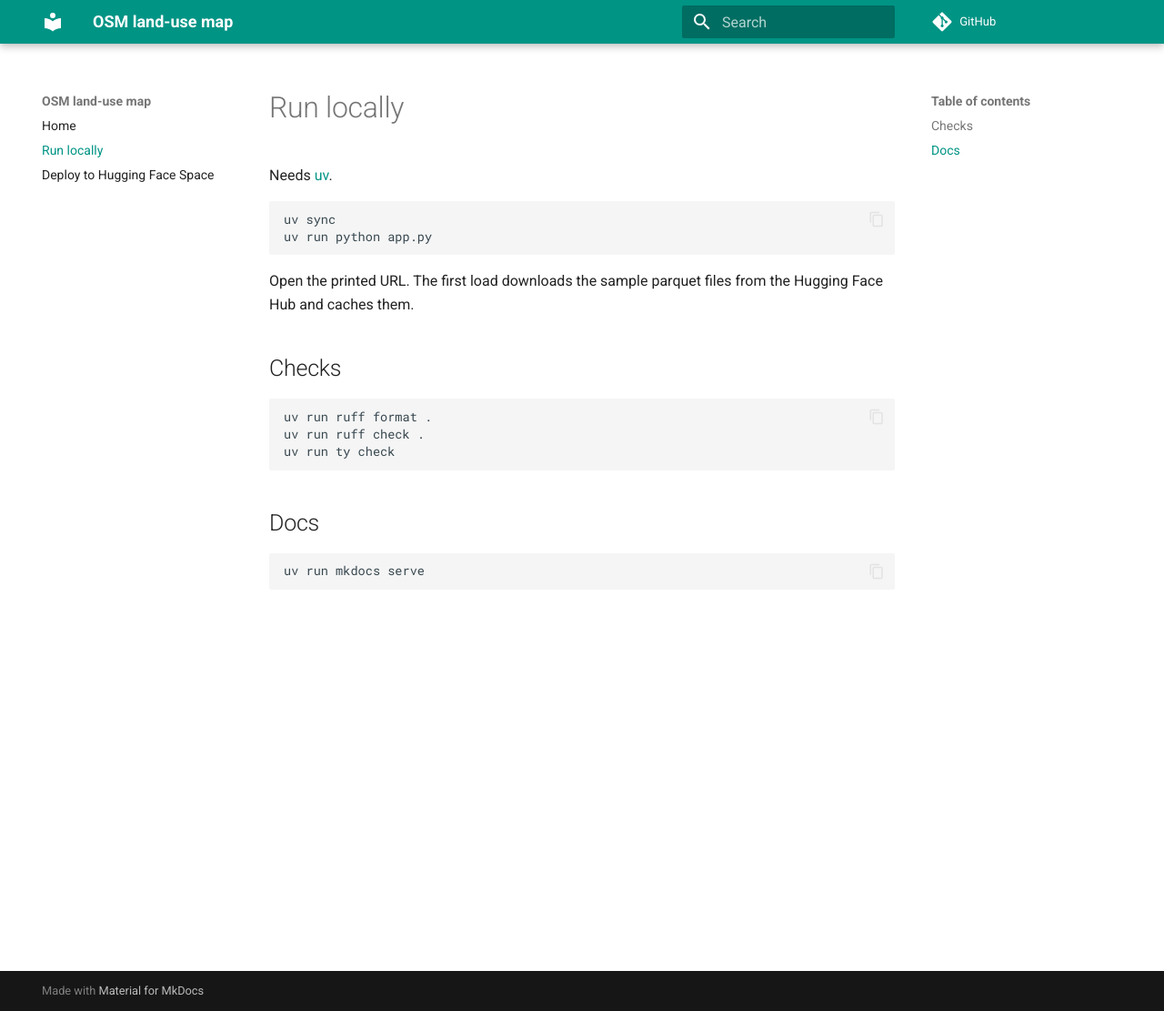
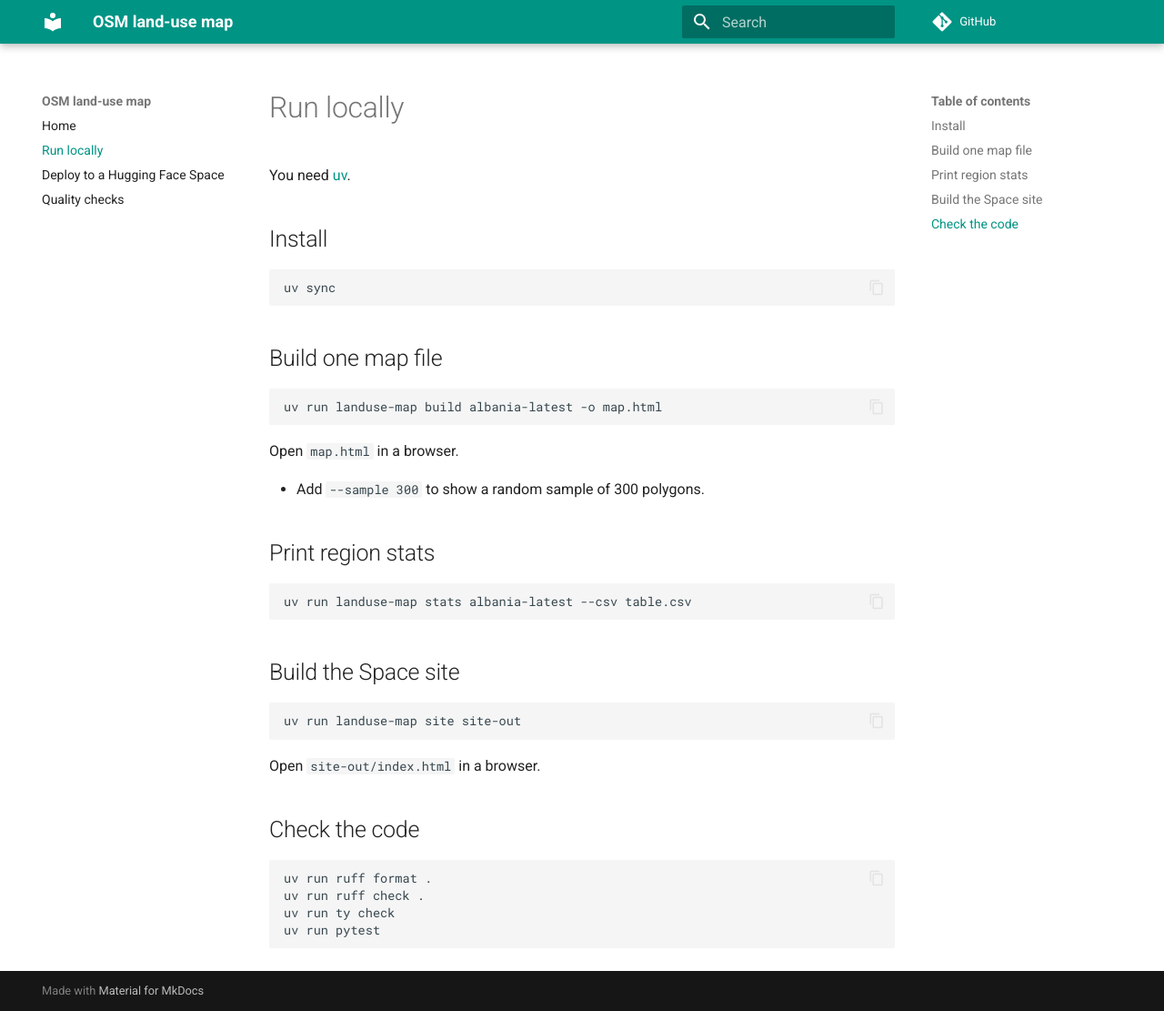
Before and after one commit to NoeFlandre/osm-polygon-text-2-interactive-maps, an MkDocs documentation site: the page built from docs/run.md, in a window 1280 px wide and 1111 px high. Shown: the whole window at 91% size. Built offline with MkDocs 1.6.1 and Material for MkDocs 9.7.7, drawn with Linux system fonts in a browser that asks for light colours; comment, search, counter and statistics services are not loaded.

Commit message:
docs: describe the one map, the Space and quality checks
Co-Authored-By: Claude Haiku 5.5 <noreply@anthropic.com>
Claude-Session: https://claude.ai/code/session_01XsT9LBTR6Pr1ud3nmMbYPU

````diff
--- a/docs/run.md
+++ b/docs/run.md
@@ -1,25 +1,42 @@
 # Run locally
 
-Needs [uv](https://docs.astral.sh/uv/).
+You need [uv](https://docs.astral.sh/uv/).
+
+## Install
 
 ```bash
 uv sync
-uv run python app.py
 ```
 
-Open the printed URL. The first load downloads the sample parquet files from
-the Hugging Face Hub and caches them.
+## Build one map file
 
-## Checks
+```bash
+uv run landuse-map build albania-latest -o map.html
+```
+
+Open `map.html` in a browser.
+
+- Add `--sample 300` to show a random sample of 300 polygons.
+
+## Print region stats
+
+```bash
+uv run landuse-map stats albania-latest --csv table.csv
+```
+
+## Build the Space site
+
+```bash
+uv run landuse-map site site-out
+```
+
+Open `site-out/index.html` in a browser.
+
+## Check the code
 
 ```bash
 uv run ruff format .
 uv run ruff check .
 uv run ty check
+uv run pytest
 ```
-
-## Docs
-
-```bash
-uv run mkdocs serve
-```
--- a/mkdocs.yml
+++ b/mkdocs.yml
@@ -17,4 +17,5 @@ theme:
 nav:
   - Home: index.md
   - Run locally: run.md
-  - Deploy to Hugging Face Space: deploy.md
+  - Deploy to a Hugging Face Space: deploy.md
+  - Quality checks: quality.md
````
Also changed, not shown: README.md (+16 -16 lines), docs/deploy.md (+12 -8 lines), docs/index.md (+7 -10 lines), docs/quality.md (added, +32 -0 lines).
